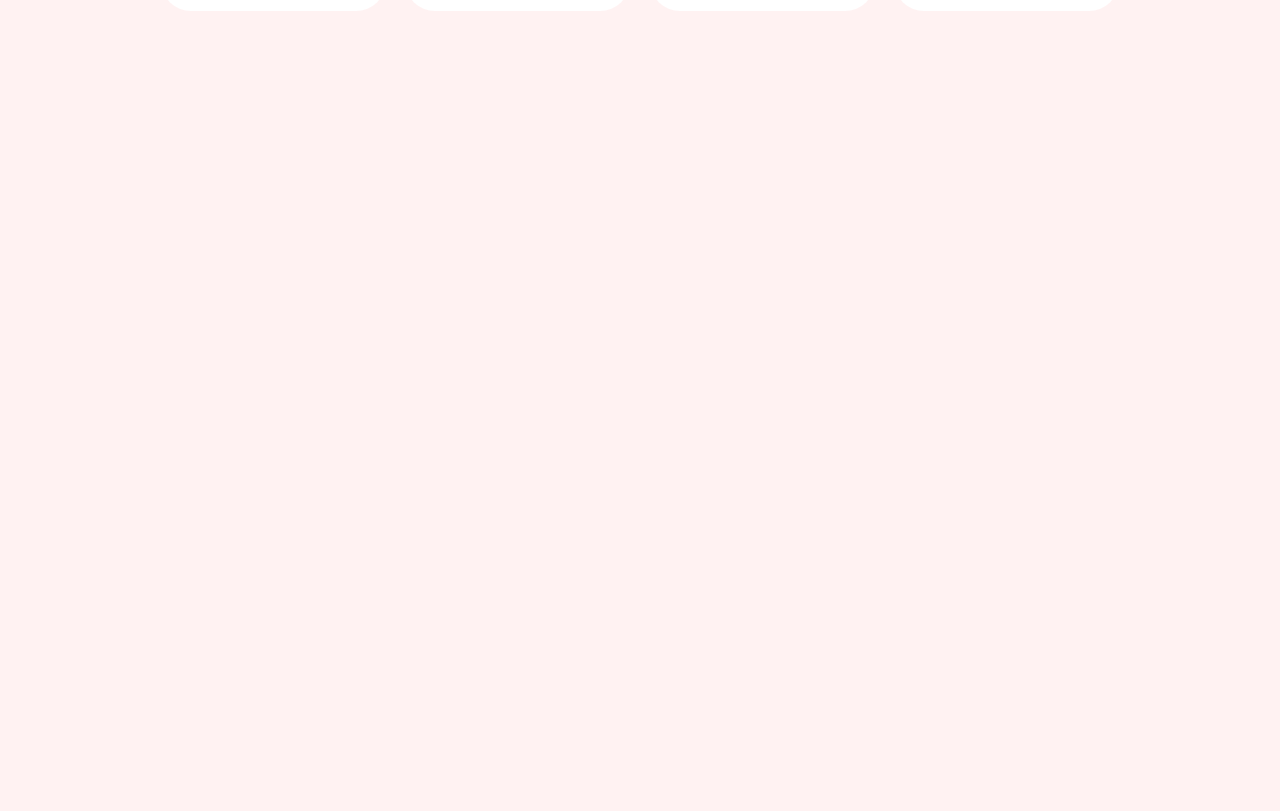
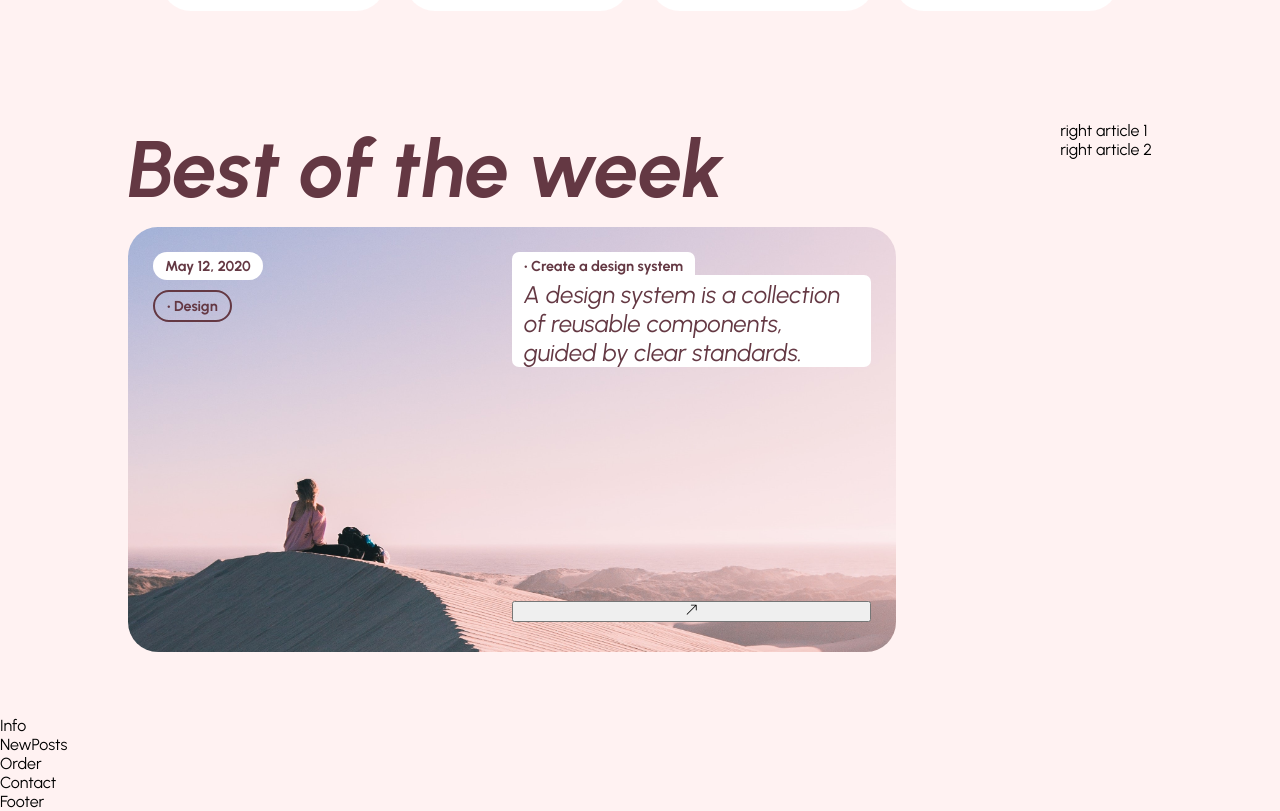
Before and after one commit to alya1007/oasis, a React (Vite) app: page / in a window 1280 px wide. Shown: the part 1280-2091 px from the top of the page. Before the commit the page ends 1291 px from the top, so only its background shows below. Built offline with nearby package versions, Linux system fonts and the light colour scheme.

Commit message:
best articles

```diff
--- a/src/App.css
+++ b/src/App.css
@@ -38,8 +38,8 @@ body {
 
 .button-light {
 	background-color: var(--color-background);
-	color: var(--color-primary);
-	border: 1px solid var(--color-primary);
+	color: var(--color-tertiary);
+	border: 1px solid var(--color-tertiary);
 	padding: 10px 40px;
 	border-radius: var(--button__border-radius);
 	font-size: 1.2em;
@@ -50,6 +50,33 @@ body {
 }
 
 .button-light:hover {
-	background-color: var(--color-primary);
+	background-color: var(--color-tertiary);
 	color: var(--color-background);
 }
+
+.article__date {
+	background-color: white;
+	color: var(--color-primary);
+	border-radius: var(--date__border-radius);
+	padding: 5px 12px;
+	font-size: var(--article__text-size);
+	display: block;
+	margin-bottom: 10px;
+}
+
+.article__type {
+	border-radius: var(--date__border-radius);
+	padding: 5px 12px;
+	border: 2px solid var(--color-primary);
+	display: inline-block;
+	font-size: var(--article__text-size);
+	color: var(--color-primary);
+}
+
+.article__info-text {
+	padding: 5px 12px 0;
+	display: inline-block;
+	background-color: white;
+	color: var(--color-primary);
+	font-size: var(--article__text-size);
+}
--- /dev/null
+++ b/src/components/article/bestArticle/BestArticle.jsx
@@ -0,0 +1,42 @@
+// eslint-disable-next-line no-unused-vars
+import React from "react";
+import PropTypes from "prop-types";
+import "./bestArticle.css";
+import "../../../App.css";
+
+const BestArticle = ({ date, type, title, description, icon, className }) => {
+	return (
+		<div className={`best__article ${className}`}>
+			<div className="best__article-info">
+				<div className="best__article-info_left">
+					<h4 className="best__article-info_left-date article__date">{date}</h4>
+					<h4 className="best__article-info_left-type article__type">
+						• {type}
+					</h4>
+				</div>
+				<div className="best__article-info_right">
+					<div className="best__article-info_right-upper">
+						<h4 className="best__article-info_right-title article__info-text">
+							• {title}
+						</h4>
+						<p className="best__article-info_right-description article__info-text">
+							{description}
+						</p>
+					</div>
+					<button className="best__article-info_right-button">{icon}</button>
+				</div>
+			</div>
+		</div>
+	);
+};
+
+export default BestArticle;
+
+BestArticle.propTypes = {
+	date: PropTypes.string.isRequired,
+	type: PropTypes.string.isRequired,
+	title: PropTypes.string.isRequired,
+	description: PropTypes.string.isRequired,
+	icon: PropTypes.element.isRequired,
+	className: PropTypes.string,
+};
--- /dev/null
+++ b/src/components/article/bestArticle/bestArticle.css
@@ -0,0 +1,26 @@
+.best__article-info {
+	display: flex;
+	flex-direction: row;
+	justify-content: space-between;
+	border-radius: var(--image__border-radius);
+	padding: 25px;
+}
+
+.best__article-info_right {
+	display: flex;
+	flex-direction: column;
+	width: 50%;
+	justify-content: space-between;
+	height: 370px;
+}
+
+.best__article-info_right-title {
+	border-radius: var(--text__border-radius) var(--text__border-radius) 0 0;
+}
+
+.best__article-info_right-description {
+	border-radius: 0 var(--text__border-radius) var(--text__border-radius)
+		var(--text__border-radius);
+	font-size: 1.5rem;
+	font-style: italic;
+}
--- a/src/containers/home/best/Best.jsx
+++ b/src/containers/home/best/Best.jsx
@@ -1,8 +1,38 @@
 // eslint-disable-next-line no-unused-vars
 import React from "react";
+import "./best.css";
+// import ArticleLeft from "../../../assets/images/article_left.jpg";
+import { BestArticle } from "../../../components";
+import { BsArrowUpRight } from "react-icons/bs";
 
 const Best = () => {
-	return <div>Best</div>;
+	return (
+		<section className="section__padding">
+			<div className="container">
+				<div className="best">
+					<div className="best__container-left">
+						<div className="best__container-left_title section__title">
+							Best of the week
+						</div>
+						<div>
+							<BestArticle
+								className="best__container-left_article"
+								date="May 12, 2020"
+								type="Design"
+								title="Create a design system"
+								description="A design system is a collection of reusable components, guided by clear standards."
+								icon={<BsArrowUpRight />}
+							/>
+						</div>
+					</div>
+					<div className="best__container-right">
+						<div className="best__container-right_title">right article 1</div>
+						<div className="best__container-right_article">right article 2</div>
+					</div>
+				</div>
+			</div>
+		</section>
+	);
 };
 
 export default Best;
--- a/src/containers/home/best/best.css
+++ b/src/containers/home/best/best.css
@@ -0,0 +1,27 @@
+.best__container-left_article {
+	background-image: url("../../../assets/images/article_left.jpg");
+	background-size: cover;
+	background-position: center;
+	background-repeat: no-repeat;
+	border-radius: var(--image__border-radius);
+	height: 425px;
+}
+
+.best {
+	margin-top: 250px;
+	display: flex;
+	flex-direction: row;
+	justify-content: space-between;
+}
+
+.best__container-left {
+	width: 75%;
+	display: flex;
+	flex-direction: column;
+	justify-content: space-between;
+}
+
+.best__container-left_title {
+	font-size: 5rem;
+	font-weight: 700;
+}
--- a/src/containers/home/header/header.css
+++ b/src/containers/home/header/header.css
@@ -11,10 +11,15 @@
 	border-radius: var(--image__border-radius);
 }
 
+.header__text-title {
+	color: var(--color-tertiary);
+}
+
 .header__text {
 	width: 47%;
 }
 
 .header__text-description {
 	margin: 20px 0;
+	color: var(--color-tertiary);
 }
--- a/src/index.css
+++ b/src/index.css
@@ -1,9 +1,12 @@
 :root {
 	--color-background: #fff2f2;
-	--color-primary: #99627a;
+	--color-primary: #643843;
 	--color-secondary: #c88ea7;
 	--color-tertiary: #643843;
 	--image__border-radius: 30px;
 	--button__border-radius: 30px;
+	--date__border-radius: 30px;
+	--text__border-radius: 7px;
+	--article__text-size: 0.9rem;
 	--image__background-services: url("assets/images/services.jpg");
 }
```
Also changed, not shown: src/components/index.js (+6 -5 lines), src/assets/images/article_left.jpg (added).
